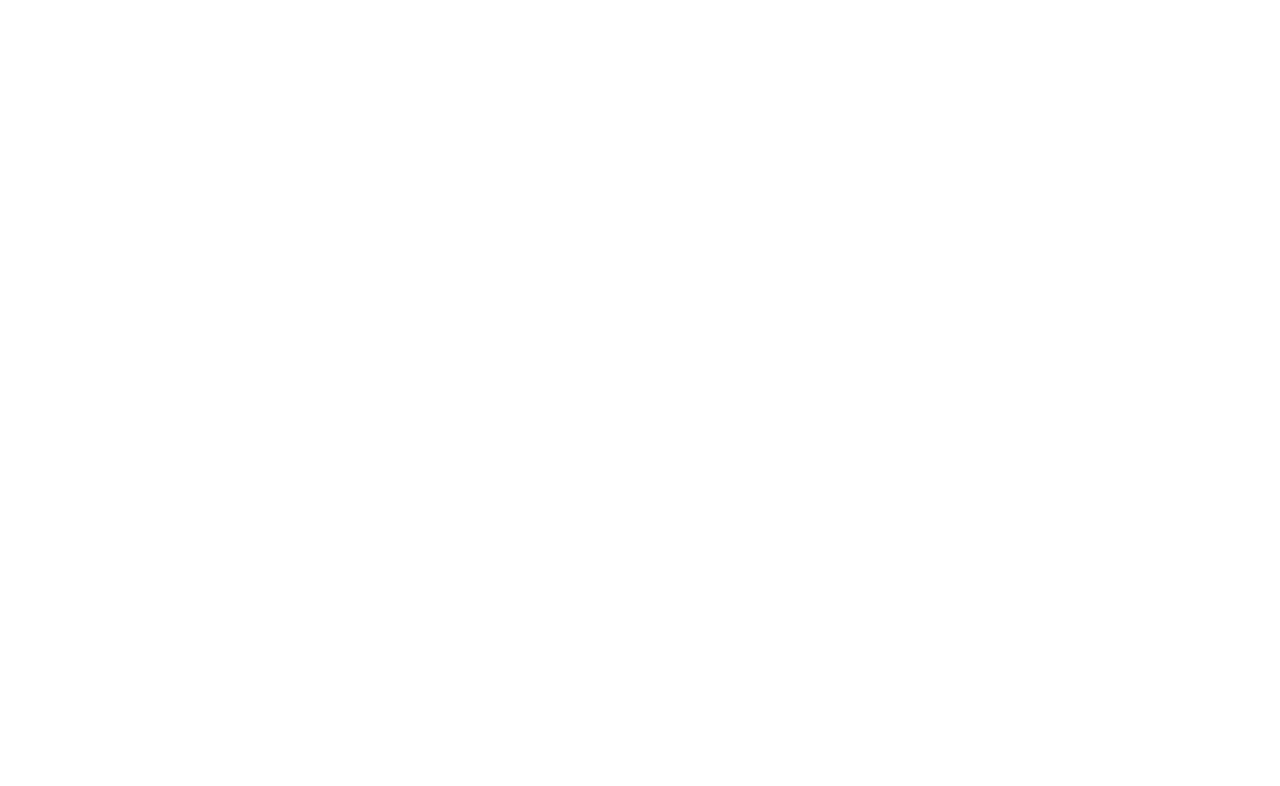
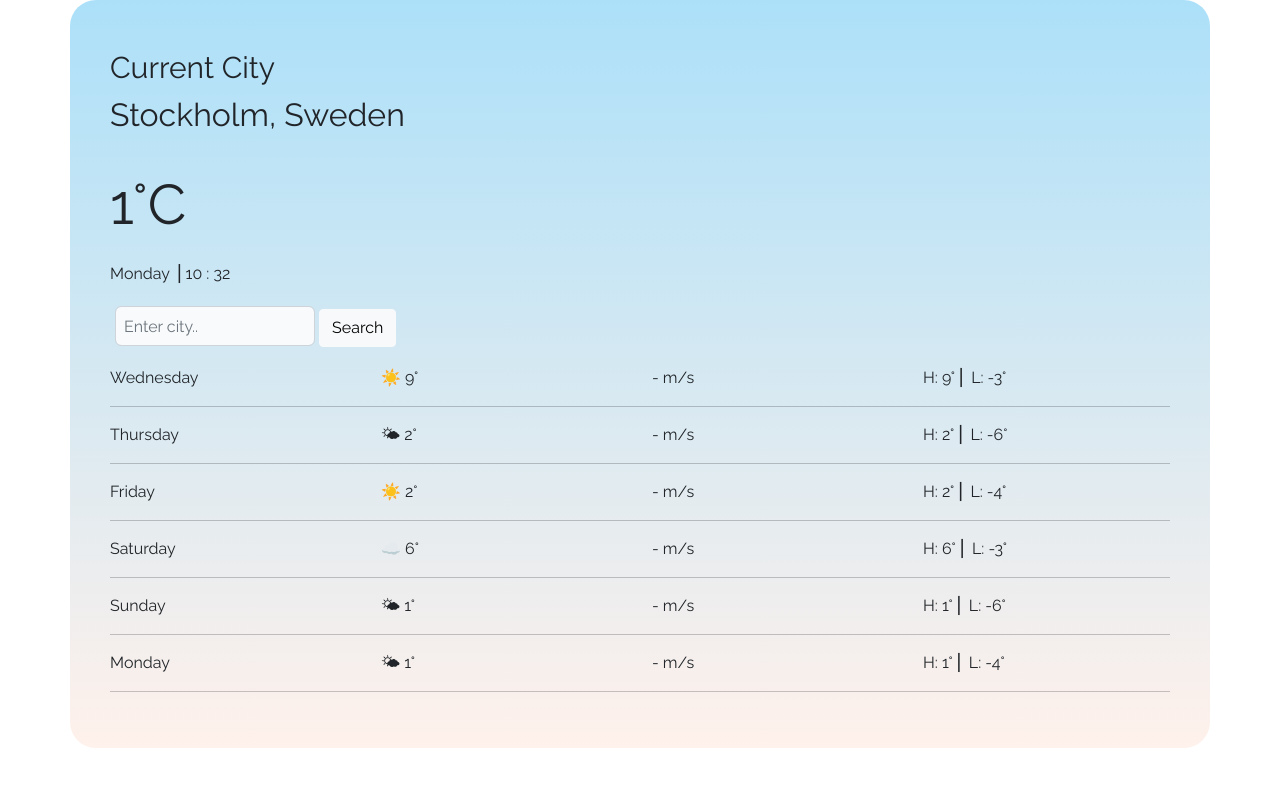
Before and after one commit to Sohlina/weather-app-project, a plain HTML site: page index.html in a window 1280 px wide. Drawn offline with nearby package versions, Linux system fonts and the light colour scheme.

Commit message:
Imported Weather App project from Sandbox
Imported HTML code, CSS & JS file from Sandbox to GitHub

```diff
--- a/index.html
+++ b/index.html
@@ -1,11 +1,153 @@
 <!DOCTYPE html>
 <html lang="en">
+
 <head>
-    <meta charset="UTF-8">
-    <meta name="viewport" content="width=device-width, initial-scale=1.0">
-    <title>Document</title>
+    <meta charset="UTF-8" />
+    <meta name="viewport" content="width=device-width, initial-scale=1.0" />
+    <title>Weather App 📱</title>
+    <link href="https://cdn.jsdelivr.net/npm/bootstrap@5.0.0-beta2/dist/css/bootstrap.min.css" rel="stylesheet"
+        integrity="sha384-BmbxuPwQa2lc/FVzBcNJ7UAyJxM6wuqIj61tLrc4wSX0szH/Ev+nYRRuWlolflfl" crossorigin="anonymous" />
+    <script src="https://unpkg.com/axios/dist/axios.min.js"></script>
+    <link rel="stylesheet" href="src/styles.css" />
+    <link rel="preconnect" href="https://fonts.gstatic.com" />
+    <link href="https://fonts.googleapis.com/css2?family=Raleway&display=swap" rel="stylesheet" />
 </head>
+
 <body>
+    <div class="container">
+        <div class="row">
+            <div class="col-12">
+                <h1>
+                    <span class="current-city">
+                        Current City
+                </h1>
+                </span>
+            </div>
+            <div class="col">
+                <h2>
+                    <span class="city-country">
+                        Stockholm, Sweden
+                </h2>
+                </span>
+                <p class="current-temperature">
+                    1°C
+                </p>
+            </div>
+        </div>
 
+        <div class="row">
+            <div class="col-12">
+                <span class="current-date">
+
+                </span>
+            </div>
+        </div>
+
+        <div class="row">
+            <div class="col">
+                <div class="search-bar">
+                    <form id="search-form">
+                        <input class="form-control form-control-sm" id="city-input" type="search"
+                            placeholder="Enter city.." />
+                        <button type="submit" class="btn btn-light">
+                            Search
+                        </button>
+                    </form>
+                </div>
+            </div>
+        </div>
+        <div class="row">
+            <div class="col-3">
+                Wednesday
+            </div>
+            <div class="col-3">
+                ☀️ 9°
+            </div>
+            <div class="col-3">
+                - m/s
+            </div>
+            <div class="col-3">
+                H: 9° ⎢ L: -3°
+            </div>
+        </div>
+        <hr />
+        <div class="row">
+            <div class="col-3">
+                Thursday
+            </div>
+            <div class="col-3">
+                🌤 2°
+            </div>
+            <div class="col-3">
+                - m/s
+            </div>
+            <div class="col-3">
+                H: 2° ⎢ L: -6°
+            </div>
+        </div>
+        <hr />
+        <div class="row">
+            <div class="col-3">
+                Friday
+            </div>
+            <div class="col-3">
+                ☀️ 2°
+            </div>
+            <div class="col-3">
+                - m/s
+            </div>
+            <div class="col-3">
+                H: 2° ⎢ L: -4°
+            </div>
+        </div>
+        <hr />
+        <div class="row">
+            <div class="col-3">
+                Saturday
+            </div>
+            <div class="col-3">
+                ☁️ 6°
+            </div>
+            <div class="col-3">
+                - m/s
+            </div>
+            <div class="col-3">
+                H: 6° ⎢ L: -3°
+            </div>
+        </div>
+        <hr />
+        <div class="row">
+            <div class="col-3">
+                Sunday
+            </div>
+            <div class="col-3">
+                🌤 1°
+            </div>
+            <div class="col-3">
+                - m/s
+            </div>
+            <div class="col-3">
+                H: 1° ⎢ L: -6°
+            </div>
+        </div>
+        <hr />
+        <div class="row">
+            <div class="col-3">
+                Monday
+            </div>
+            <div class="col-3">
+                🌤 1°
+            </div>
+            <div class="col-3">
+                - m/s
+            </div>
+            <div class="col-3">
+                H: 1° ⎢ L: -4°
+            </div>
+        </div>
+        <hr />
+    </div>
+    <script src="src/index.js"></script>
 </body>
+
 </html>
--- /dev/null
+++ b/src/index.js
@@ -0,0 +1,50 @@
+function formatDate(date) {
+  let hours = date.getHours();
+  if (hours < 10) {
+    hours = `0${hours}`;
+  }
+  let minutes = date.getMinutes();
+  if (minutes < 10) {
+    minutes = `0${minutes}`;
+  }
+
+  let dayIndex = date.getDay();
+  let days = [
+    "Sunday",
+    "Monday",
+    "Tuesday",
+    "Wednesday",
+    "Thursday",
+    "Friday",
+    "Saturday"
+  ];
+  let day = days[dayIndex];
+
+  return `${day} ⎥ ${hours} : ${minutes}`;
+}
+
+let dateElement = document.querySelector(".current-date");
+let currentTime = new Date();
+dateElement.innerHTML = formatDate(currentTime);
+
+function handleSubmit(event) {
+  event.preventDefault();
+  let city = document.querySelector("#city-input").value;
+  searchCityLocation(city);
+}
+
+let searchForm = document.querySelector("#search-form");
+searchForm.addEventListener("submit", handleSubmit);
+
+function displayWeather(response) {
+  document.querySelector(".city-country").innerHTML = response.data.name;
+  document.querySelector(".current-temperature").innerHTML = Math.round(
+    response.data.main.temp
+  );
+}
+
+function searchCityLocation(city) {
+  let apiKey = "36362df01ab1fd13299eeea7914024b2";
+  let apiUrl = `https://api.openweathermap.org/data/2.5/weather?q=${city}&appid=${apiKey}&units=metric`;
+  axios.get(`${apiUrl}&appid=${apiKey}`).then(displayWeather);
+}
--- /dev/null
+++ b/src/styles.css
@@ -0,0 +1,42 @@
+form {
+  width: 100px;
+  border-radius: 8px;
+  display: inline;
+  height: 40px;
+  font-size: 14px;
+  margin: 30px 5px;
+  font-size: 16px;
+  font-family: "Raleway", sans-serif;
+}
+
+.container {
+  background-image: linear-gradient(to top, #fff1eb 0%, #ace0f9 100%);
+  border-radius: 26px;
+  padding: 40px;
+  padding-bottom: 40px;
+  font-family: "Raleway", sans-serif;
+}
+
+.current-city {
+  font-size: 30px;
+}
+
+.current-temperature {
+  font-size: 56px;
+  font-weight: 50;
+  padding-top: 20px;
+}
+
+span .current-date {
+  text-align: right;
+}
+
+.form-control {
+  width: 200px;
+  background-color: #f9fafb;
+  border-radius: 6px;
+  display: inline;
+  height: 40px;
+  font-size: 16px;
+  margin: 20px 0 20px 0;
+}
```
